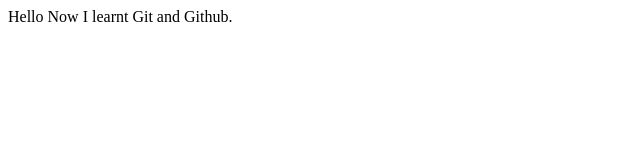
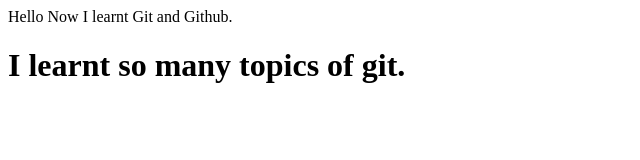
Before and after one commit to prachi2404git/NewsAPP, a plain HTML site: page index.html in a window 1280 px wide. Shown: the whole page, without its empty margins (0-640 px from the left). Drawn offline with Linux system fonts and the light colour scheme.

Commit message:
Add heading and some other content inreadme

```diff
--- a/index.html
+++ b/index.html
@@ -1 +1,2 @@
 <p>Hello Now I learnt Git and Github.</p>
+<h1>I learnt so many topics of git.</h1>
```
Also changed, not shown: 1 other file.
